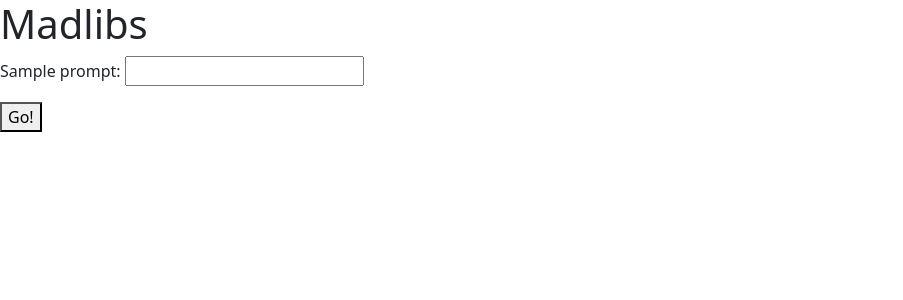
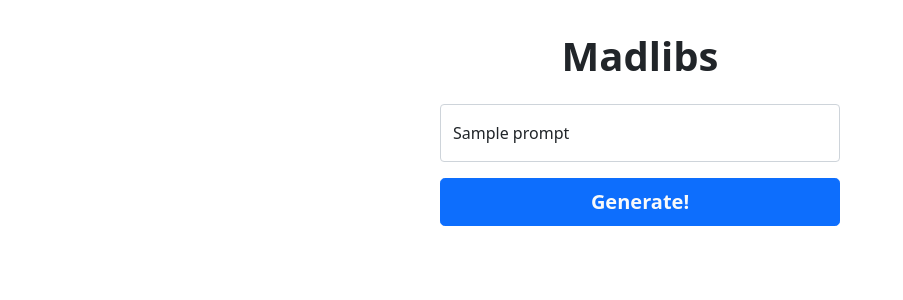
Before and after one commit to cng008/19.2_flask-madlibs, a Flask app: template templates/form.html in a window 1280 px wide. Shown: the top 300 px of the page, without its empty margins (0-903 px from the left). Run offline with Flask 2, Linux system fonts and the light colour scheme; the template is opened without the code that fills it: most values are stand-ins (such as "Sample title", 1, 10 or a date in 2020).

Commit message:
add styling

```diff
--- /dev/null
+++ b/static/app.css
@@ -0,0 +1,3 @@
+form {
+  width: 400px;
+}
--- a/templates/base.html
+++ b/templates/base.html
@@ -4,10 +4,11 @@
     <meta charset="UTF-8" />
     <meta http-equiv="X-UA-Compatible" content="IE=edge" />
     <meta name="viewport" content="width=device-width, initial-scale=1.0" />
-    <link href="https://cdn.jsdelivr.net/npm/bootstrap@5.1.3/dist/css/bootstrap.min.css" rel="stylesheet" integrity="sha384-1BmE4kWBq78iYhFldvKuhfTAU6auU8tT94WrHftjDbrCEXSU1oBoqyl2QvZ6jIW3" crossorigin="anonymous">    <link rel="stylesheet" href="/static/app.css">
+    <link href="https://cdn.jsdelivr.net/npm/bootstrap@5.1.3/dist/css/bootstrap.min.css" rel="stylesheet" integrity="sha384-1BmE4kWBq78iYhFldvKuhfTAU6auU8tT94WrHftjDbrCEXSU1oBoqyl2QvZ6jIW3" crossorigin="anonymous">
+    <link rel="stylesheet" href="/static/app.css">
     <title>{% block title %}TITLE GOES HERE{% endblock %}</title>
   </head>
-  <body>
+  <body class="mx-5 mt-3">
     {% block content %}BODY CONTENT GOES HERE{% endblock %}
   </body>
 </html>
--- a/templates/form.html
+++ b/templates/form.html
@@ -4,14 +4,18 @@
 
 {% block content %}
 
-<h1>Madlibs</h1>
-<form action="/story">
-    {% for prompt in prompts %}
-    <p>{{prompt}}:
-        <input name="{{prompt}}"/>
-    </p>
-    {% endfor %}
-  <button>Go!</button>
-</form>
-
+<h1 class="text-center fw-bold lh-lg">Madlibs</h1>
+<div class="position-relative">
+  <form action="/story" class="position-absolute top-0 start-50 translate-middle-x">
+      {% for prompt in prompts %}
+      <div class="form-floating mb-3">
+        <input type="text" name="{{prompt}}" class="form-control" id="floatingInput" placeholder="{{prompt}}" required>
+        <label for="floatingInput">{{prompt}}</label>
+      </div>
+      {% endfor %}
+    <div class="d-grid gap-2">
+    <button type="submit" class="btn btn-primary btn-lg text-light fw-bold">Generate!</button>
+    </div>
+  </form>
+</div>
 {% endblock %}
--- a/templates/story.html
+++ b/templates/story.html
@@ -4,7 +4,7 @@
 
 {% block content %}
 
-<h1>Your Madlib</h1>
-<p>{{text}}</p>
+<h1 class="text-center lh-lg">Your Madlib</h1>
+<p class="h4 fw-light"><em>{{text}}</em></p>
 
 {% endblock %}
```
